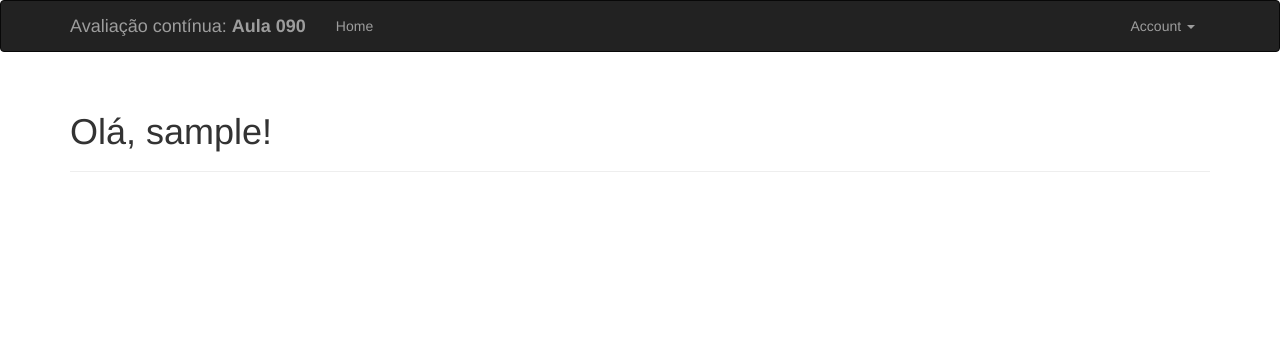
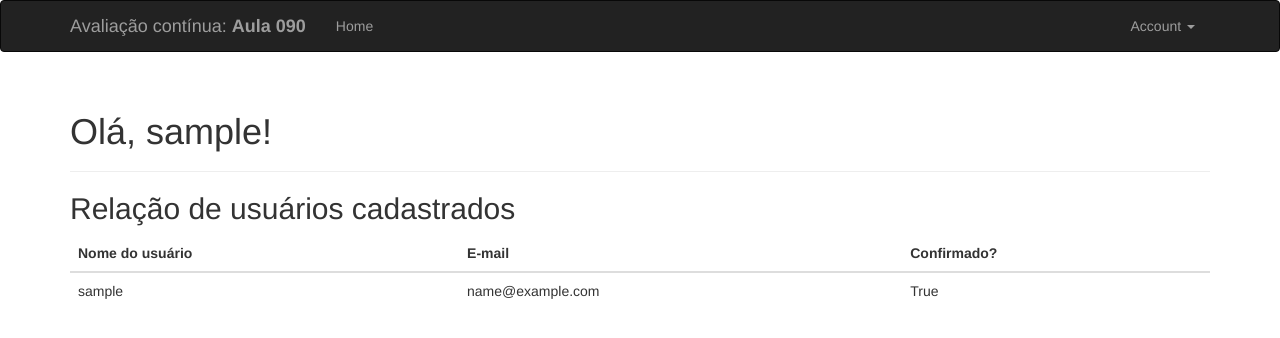
Before and after one commit to PTBDSWS-PT3038211/flasky, a Flask app: page / in a window 1280 px wide. Shown: the top 338 px of the page. Run offline with Flask 3, Linux system fonts and the light colour scheme; a user stored in the database is signed in; tables that the repository leaves empty hold one stand-in row (values such as "Sample post"); some libraries are stand-ins or nearby versions.

Commit message:
Semana 16: relação de usuários para usuário logado

```diff
--- a/app/main/views.py
+++ b/app/main/views.py
@@ -1,7 +1,11 @@
 from flask import render_template
+from flask_login import current_user
+from ..models import User
 from . import main
 
 
 @main.route('/')
 def index():
-    return render_template('index.html')
+    users = User.query.order_by(User.id).all() \
+        if current_user.is_authenticated else []
+    return render_template('index.html', users=users)
--- a/app/templates/index.html
+++ b/app/templates/index.html
@@ -6,4 +6,26 @@
 <div class="page-header">
     <h1>Olá, {% if current_user.is_authenticated %}{{ current_user.username }}{% else %}Desconhecido{% endif %}!</h1>
 </div>
+
+{% if current_user.is_authenticated %}
+<h2>Relação de usuários cadastrados</h2>
+<table class="table">
+    <thead>
+        <tr>
+            <th>Nome do usuário</th>
+            <th>E-mail</th>
+            <th>Confirmado?</th>
+        </tr>
+    </thead>
+    <tbody>
+        {% for user in users %}
+        <tr>
+            <td>{{ user.username }}</td>
+            <td>{{ user.email }}</td>
+            <td>{{ user.confirmed }}</td>
+        </tr>
+        {% endfor %}
+    </tbody>
+</table>
+{% endif %}
 {% endblock %}
```
